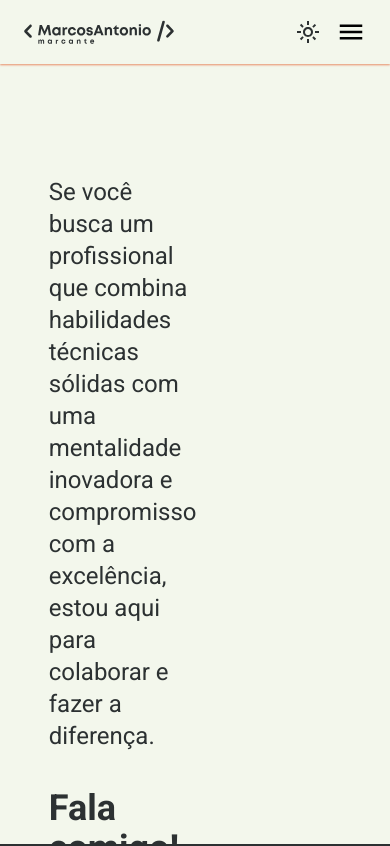
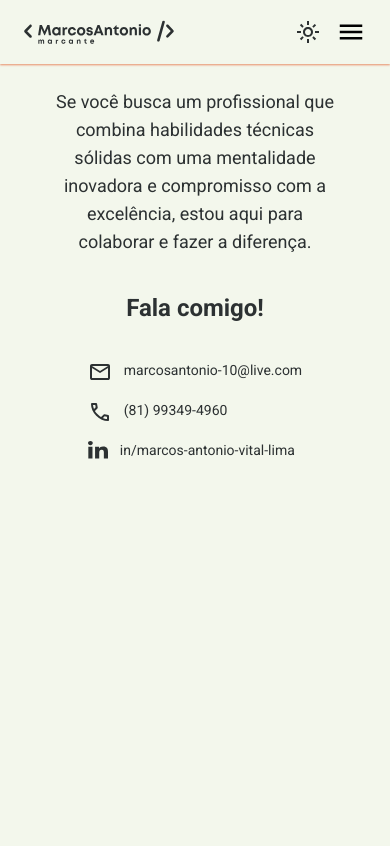
Before and after one commit to marcoslima12/portfolio, a Next.js app: page /contact in a window 390 px wide. Shown: the top 846 px of the page. Built offline with nearby package versions, Linux system fonts and the light colour scheme.

Commit message:
contact page responsive

```diff
--- a/src/pages/contact/index.tsx
+++ b/src/pages/contact/index.tsx
@@ -15,26 +15,26 @@ const ContactOption = ({ alt, icon, info }: ContactOptionProps) => {
   return (
     <div className="flex gap-3 text-light-text dark:text-dark-text">
       <Image src={icon} alt={alt} />
-      <span className="text-lg">{info}</span>
+      <span className="text-sm lg:text-lg">{info}</span>
     </div>
   );
 };
 
 const Contact = () => {
-  const {theme, toggleTheme} = useTheme();
+  const {theme } = useTheme();
 
   return (
-    <div className=" bg-light-primary dark:bg-dark-primary w-full h-screen flex flex-col justify-between  items-center">
+    <div className=" bg-light-primary dark:bg-dark-primary w-full lg:h-screen flex flex-col justify-between  items-center">
       <Header />
       <SectionWrapper>
-        <div className="w-3/4 flex items-center justify-between mt-36">
-          <div className="w-1/2 gap-9 flex flex-col justify-around items-start">
-            <p className="text-2xl text-light-text dark:text-dark-text">
+        <div className="w-3/4 flex items-start lg:items-center justify-between mt-14 lg:mt-36 h-screen lg:h-auto">
+          <div className="w-full lg:w-1/2 gap-9 flex flex-col justify-around items-center lg:items-start">
+            <p className="text-lg lg:text-2xl text-light-text dark:text-dark-text text-center lg:text-start">
               Se você busca um profissional que combina habilidades técnicas
               sólidas com uma mentalidade inovadora e compromisso com a
               excelência, estou aqui para colaborar e fazer a diferença.
             </p>
-            <h1 className="text-4xl font-bold text-light-text dark:text-dark-text">Fala comigo!</h1>
+            <h1 className="text-2xl lg:text-4xl font-bold text-light-text dark:text-dark-text">Fala comigo!</h1>
             <div className="flex flex-col justify-evenly items-start gap-4">
               <ContactOption
                 icon={theme === "dark" ? EmailIconDark : EmailIconLight}
@@ -56,7 +56,7 @@ const Contact = () => {
           <ImageProfile image={ProfileContact} />
         </div>
       </SectionWrapper>
-      <span className="text-sm mb-3 text-light-text dark:text-dark-text">
+      <span className="text-sm mb-4 lg:mb-3 text-light-text dark:text-dark-text">
         {" "}
         &lt;feito por{" "}
         <span className="text-dark-highlight">Marcante</span> /&gt;
```
